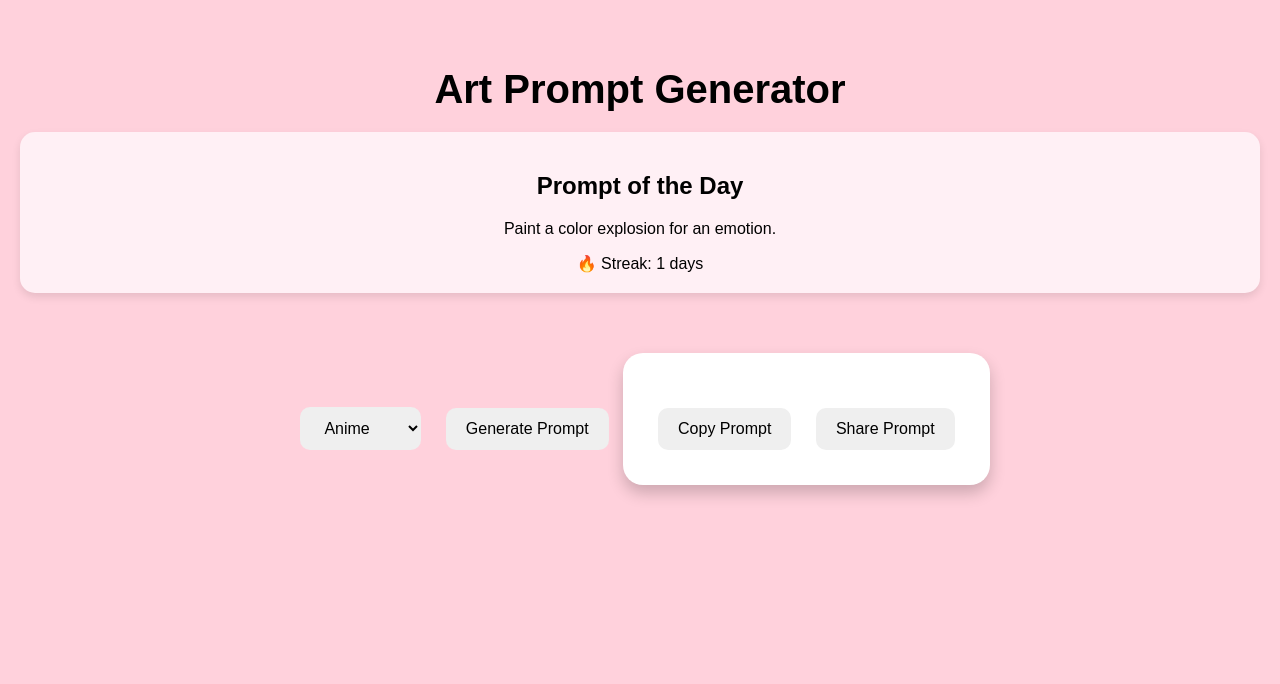
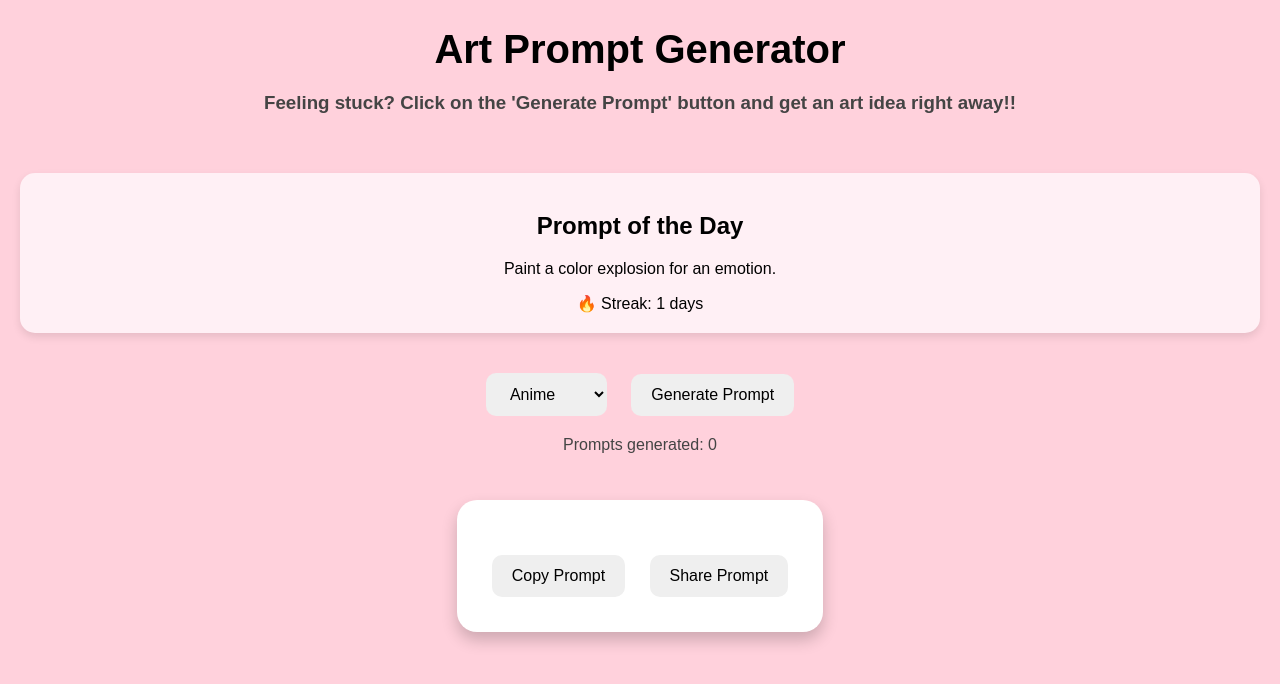
Before and after one commit to MTG-art/Art-Prompt-Generator, a plain HTML site: page index.html in a window 1280 px wide. Drawn offline with nearby package versions, Linux system fonts and the light colour scheme.

Commit message:
Add files via upload

```diff
--- a/index.html
+++ b/index.html
@@ -24,6 +24,9 @@ j=d.createElement(s),dl=l!='dataLayer'?'&l='+l:'';j.async=true;j.src=
     <meta name="viewport" content="width=device-width, initial-scale=1.0">
     <title>Art Prompt Generator</title>
     <link rel="stylesheet" href="style.css">
+     <h1 style="text-align:center; font-family:Arial;">Art Prompt Generator</h1>
+    <h3 style="text-align:center; font-family:Arial,sans-serif; color: #444;">Feeling stuck? Click on the 'Generate Prompt' button
+     and get an art idea right away!!</h3>
 </head>
 <body>
 
@@ -34,7 +37,7 @@ height="0" width="0" style="display:none;visibility:hidden"></iframe></noscript>
 
 
     <div class="container">
-        <h1>Art Prompt Generator</h1>
+
 
         <div class="featured">
             <h2>Prompt of the Day</h2>
@@ -56,6 +59,9 @@ height="0" width="0" style="display:none;visibility:hidden"></iframe></noscript>
         <button class="generate-btn"
                 onclick="generatePrompt()">Generate Prompt</button>
 
+
+        <p id="promptCounter" style="text-align: center; font-family: Arial, sans-serif; color: #444; margin-top: 10px;">Prompts generated: 0</p>
+
         <div id="promptBox" class="hidden">
             <p id="promptText"></p>
             <button onclick="copyPrompt()">Copy Prompt</button>
```
